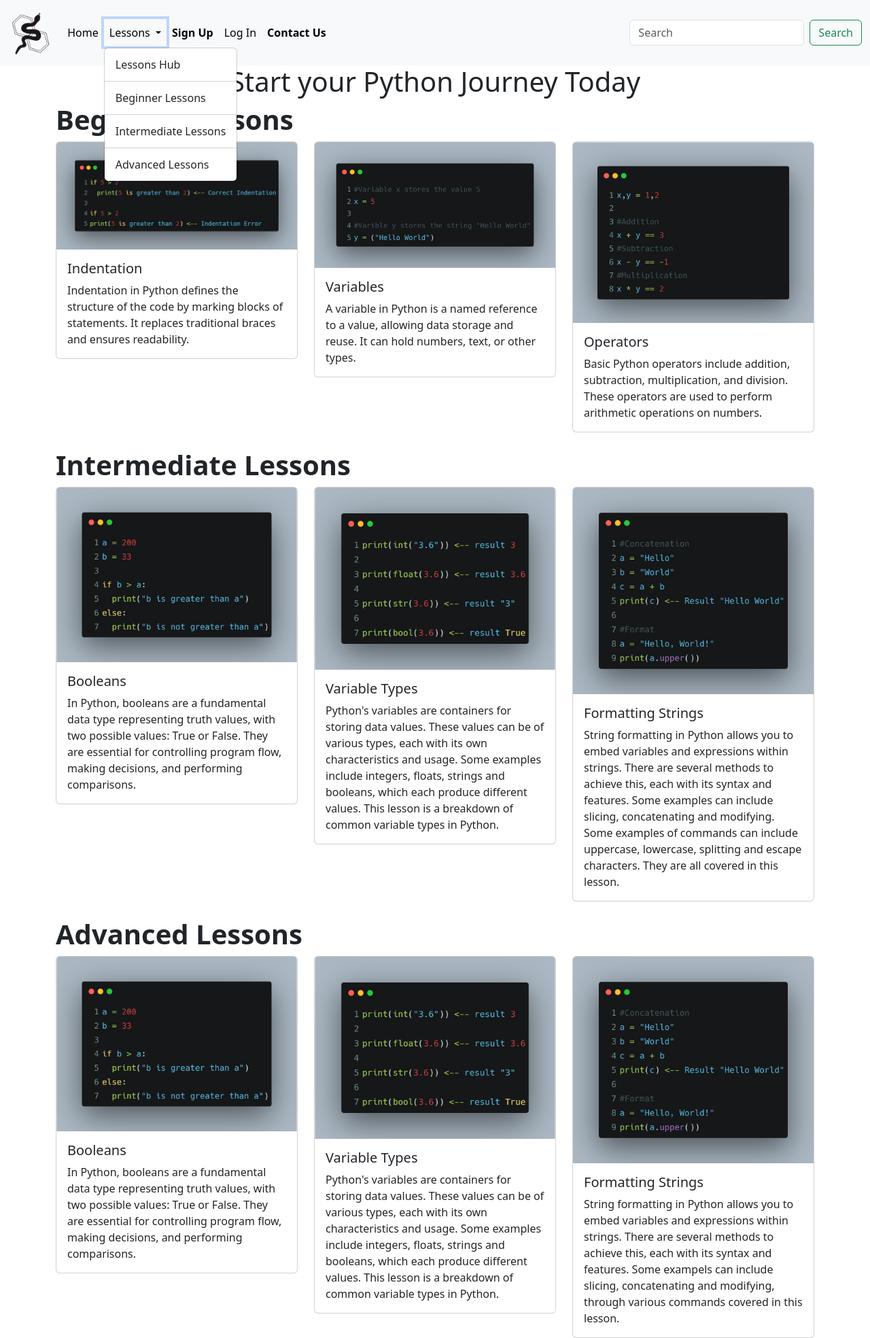
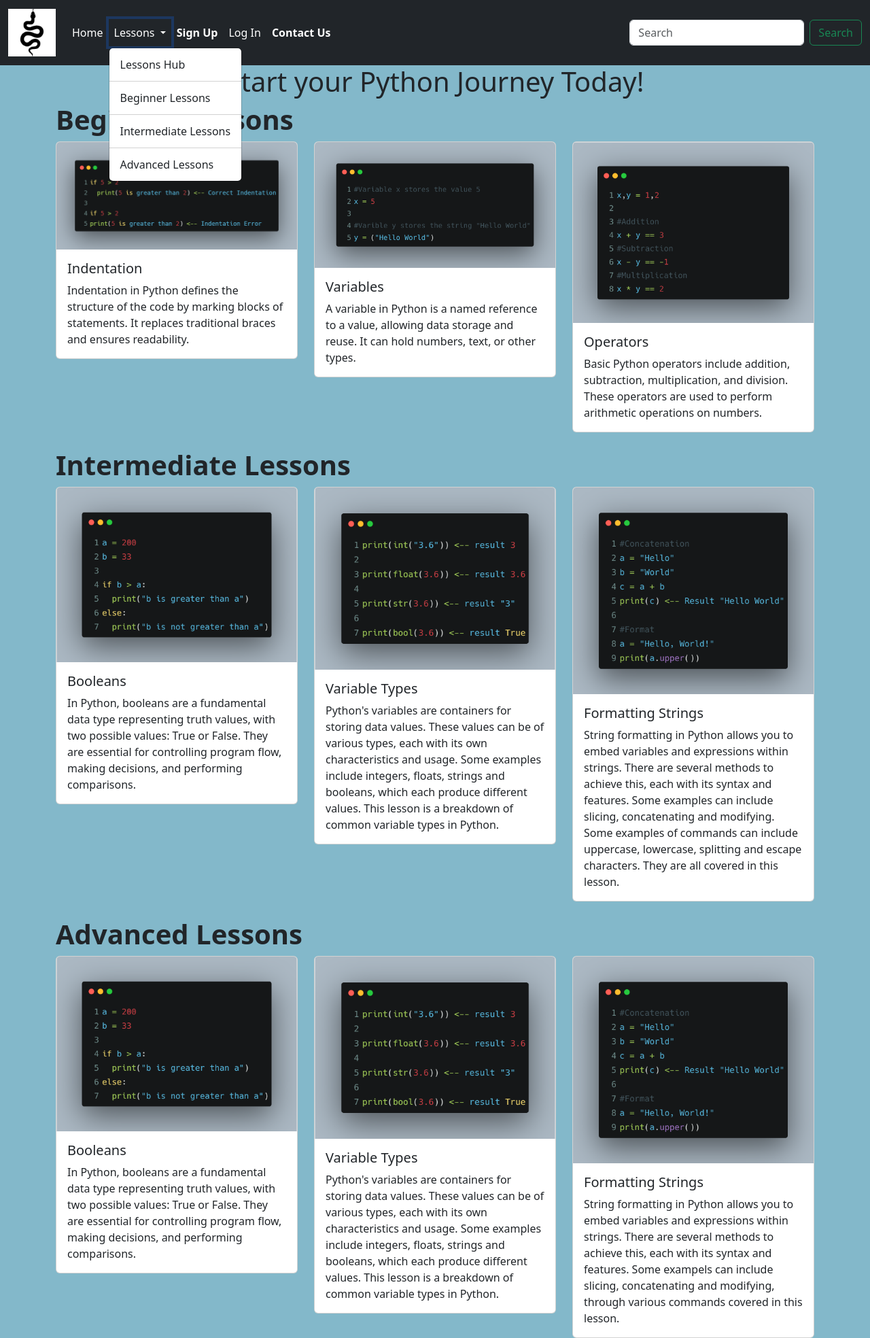
Before and after one commit to TempeHS/2026CT_Web_Toby.J, a Flask app: page /lessonshome.html in a window 1280 px wide, after a click on "Lessons". Shown: the whole page at 68% size. Run offline with Flask 3, Linux system fonts and the light colour scheme.

Commit message:
updated animations and navbar

```diff
--- a/static/css/style.css
+++ b/static/css/style.css
@@ -7,6 +7,19 @@
   transition: 0.5s;
 }
 
+.basic-4 {
+  background: linear-gradient(currentColor 0 0) bottom / var(--d, 0) 3px
+    no-repeat;
+  transition: 0.5s;
+}
+
 .basic-3:hover {
-  --d: 100%;
+  transform: scale(1.05);
+  transition: transform 0.3s;
 }
+
+.btn:hover,
+.basic-3-hover.btn:hover {
+  transform: scale(1.04);
+  transition: transform 0.2s;
+}
--- a/templates/lessonshome.html
+++ b/templates/lessonshome.html
@@ -1,9 +1,9 @@
 {% extends 'layout.html' %}
 {% block content %}
-
+<body style="background-color:rgb(131, 184, 202);">
   <div class="container">
   <div class="row">
-    <h1 style="text-align: center">Start your Python Journey Today</h1>
+    <h1 style="text-align: center">Start your Python Journey Today!</h1>
     <br />
     <strong><h1  style="text-align: start">Beginner Lessons</strong></h1>
   </div>
@@ -50,7 +50,7 @@
 
   <div class="row row-cols-1 row-cols-md-3 lg-4">
     <div class="col">
-      <div class="card ">
+      <div class="card basic-3-hover">
         <img src="static/images/python_boolean_example.png" class="card-img-top img-fluid" alt="...">
         <div class="card-body">
           <h5 class="card-title">Booleans</h5>
@@ -121,3 +121,4 @@
   </div>
   {% endblock %}
   </div>
+</body>
--- a/templates/partials/menu.html
+++ b/templates/partials/menu.html
@@ -1,7 +1,7 @@
-<nav class="navbar navbar-expand-lg bg-body-tertiary">
+<nav class="navbar navbar-expand-lg navbar-dark bg-dark">
   <div class="container-fluid">
     <a class="navbar-brand" href="/index.html"
-      ><img src="static/images/logo.png"
+      ><img src="static/images/favicon-96x96.png"
     /></a>
     <button
       class="navbar-toggler"
@@ -31,13 +31,13 @@
             Lessons
           </a>
           <ul class="dropdown-menu">
-            <li><a class="dropdown-item" href="/lessonshome.html">Lessons Hub</a></li>
+            <li><a class="dropdown-item basic-3" href="/lessonshome.html">Lessons Hub</a></li>
             <li><hr class="dropdown-divider" /></li>
-            <li><a class="dropdown-item" href="#">Beginner Lessons</a></li>
+            <li><a class="dropdown-item basic-3" href="#">Beginner Lessons</a></li>
             <li><hr class="dropdown-divider" /></li>
-            <li><a class="dropdown-item" href="#">Intermediate Lessons</a></li>
+            <li><a class="dropdown-item basic-3" href="#">Intermediate Lessons</a></li>
             <li><hr class="dropdown-divider" /></li>
-            <li><a class="dropdown-item" href="#">Advanced Lessons</a></li>
+            <li><a class="dropdown-item basic-3" href="#">Advanced Lessons</a></li>
           </ul>
         </li>
         <li class="nav-item">
```
Also changed, not shown: templates/index.html (+7 -3 lines), static/images/blueback.jpg (added). Lines whose indentation alone changed are shown as unchanged.
